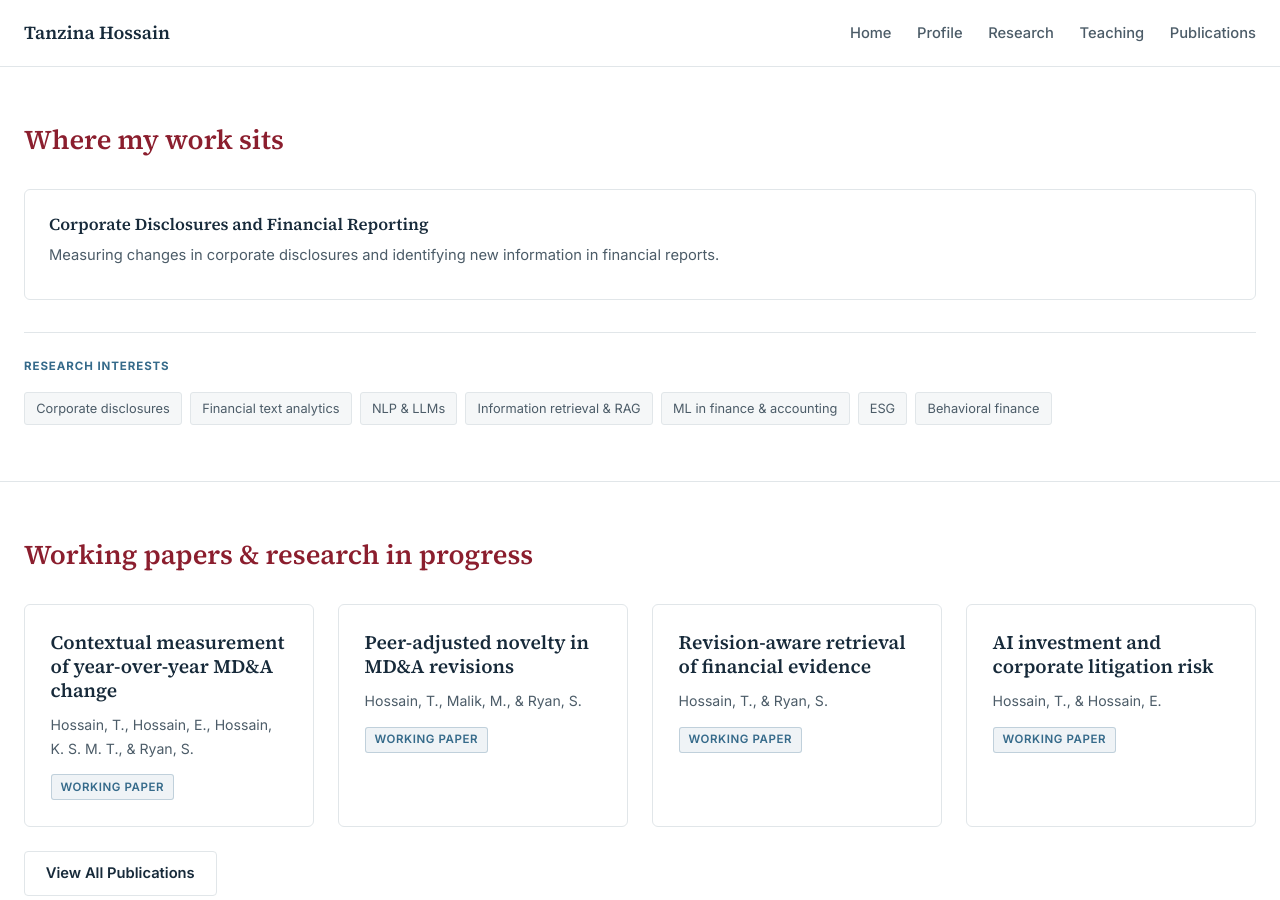
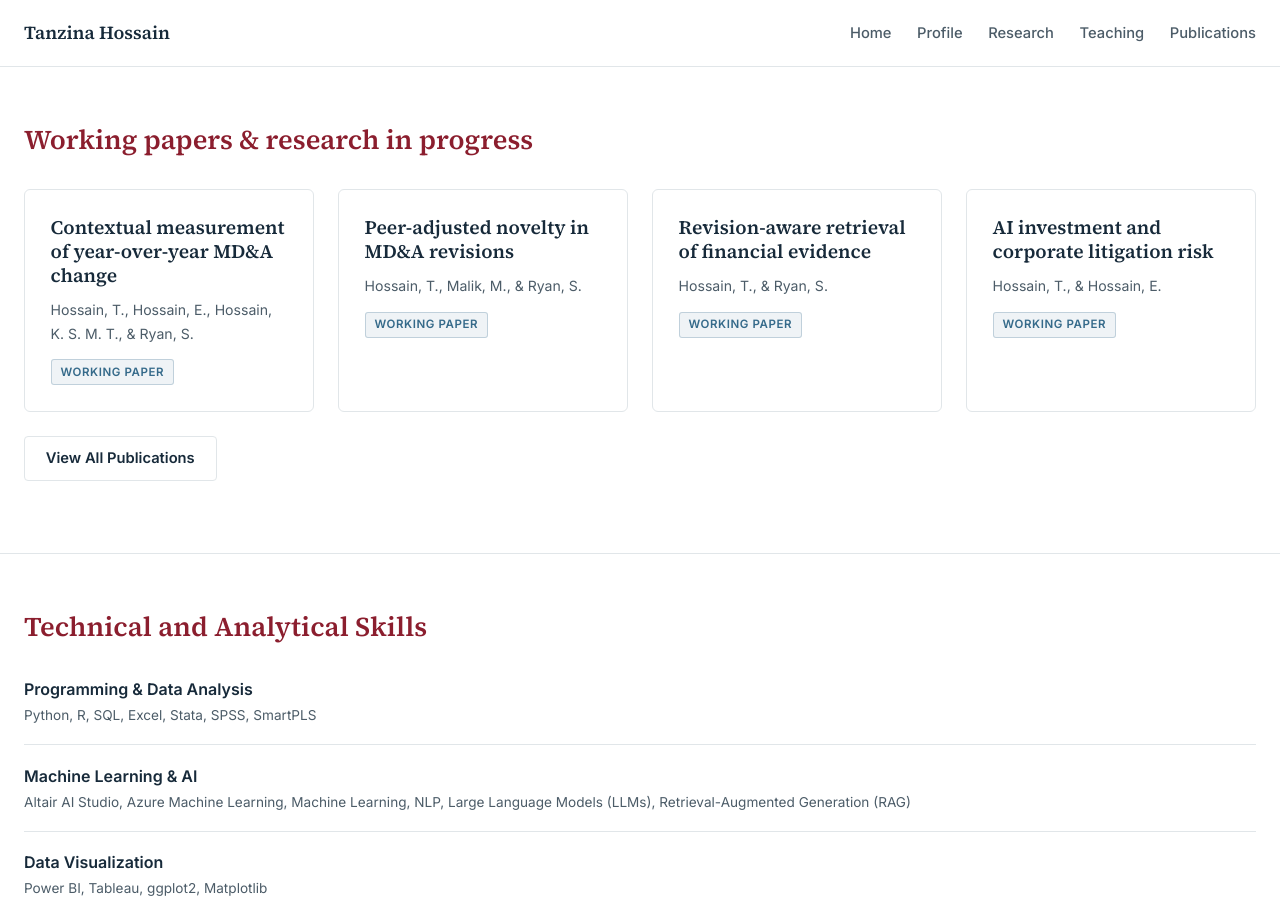
Before and after one commit to tanzinahossain/tanzinahossain.github.io, a Jekyll site: the page built from research/index.html, in a window 1280 px wide and 900 px high. Built offline with Jekyll 4.4.1, drawn with Linux system fonts in a browser that asks for light colours.

Commit message:
Restore Research Areas on Home; remove 'Where my work sits' from /research
Co-Authored-By: Claude Sonnet 5 <noreply@anthropic.com>

```diff
--- a/research/index.html
+++ b/research/index.html
@@ -3,32 +3,6 @@ layout: default
 title: Research
 description: Research areas and current working papers.
 ---
-
-<section>
-  <div class="wrap">
-    <div class="section-head">
-      <h2 style="color:var(--maroon)">Where my work sits</h2>
-    </div>
-    <div class="card-grid">
-      <div class="card">
-        <h3>Corporate Disclosures and Financial Reporting</h3>
-        <p>Measuring changes in corporate disclosures and identifying new information in financial reports.</p>
-      </div>
-    </div>
-
-    <div class="group-label">Research Interests</div>
-    <div class="tag-list">
-      <span class="tag-chip">Corporate disclosures</span>
-      <span class="tag-chip">Financial text analytics</span>
-      <span class="tag-chip">NLP &amp; LLMs</span>
-      <span class="tag-chip">Information retrieval &amp; RAG</span>
-      <span class="tag-chip">ML in finance &amp; accounting</span>
-      <span class="tag-chip">ESG</span>
-      <span class="tag-chip">Behavioral finance</span>
-    </div>
-  </div>
-</section>
-
 
 <section>
   <div class="wrap">
```
Also changed, not shown: index.html (+12 -0 lines).
